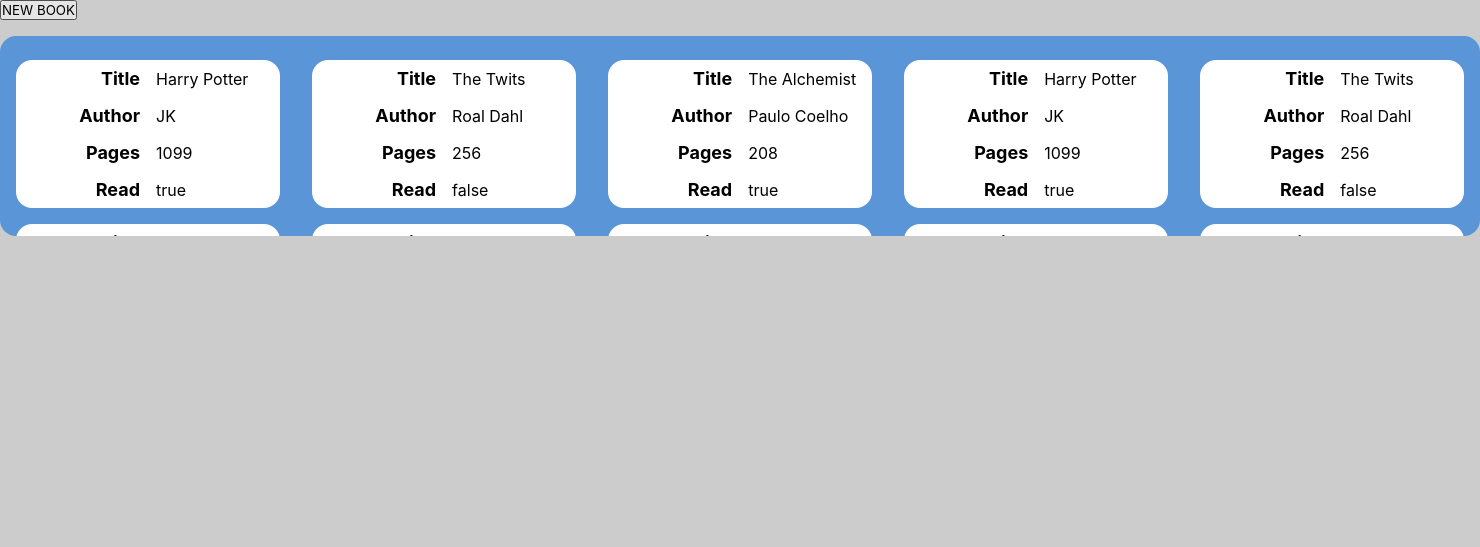
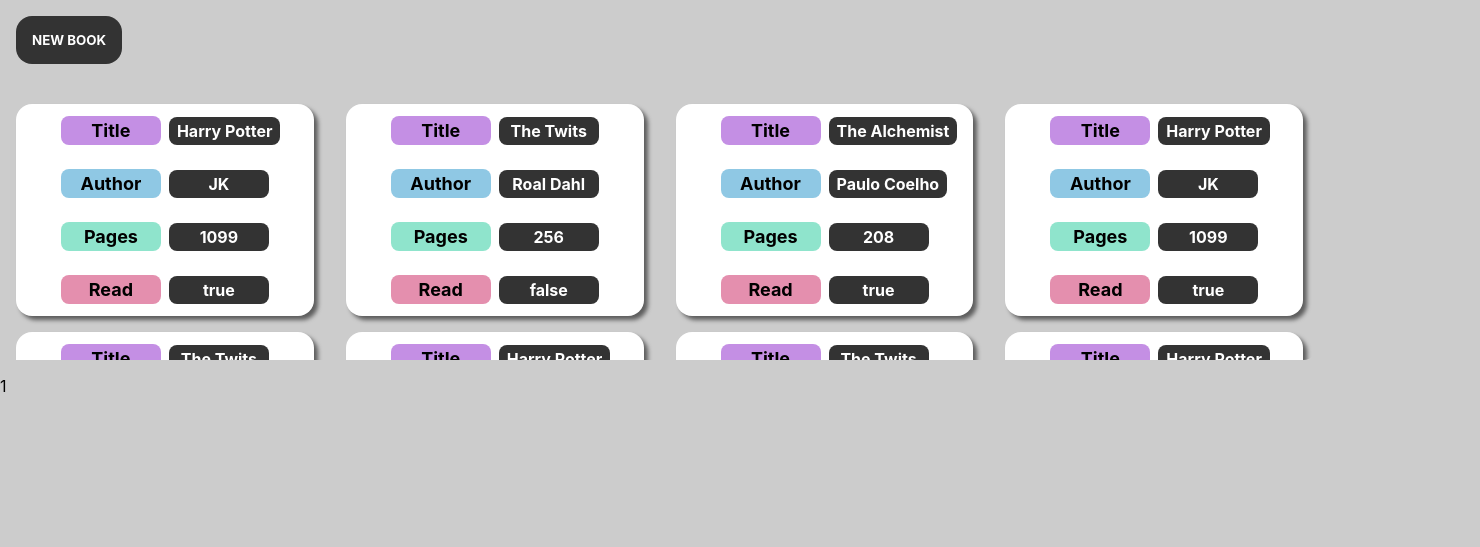
Before and after one commit to worthyag/JS-Library-App, a plain HTML site: page index.html in a window 1280 px wide. Shown: the whole page, 1480 px wide, since content can reach past the window. Drawn offline with Linux system fonts and the light colour scheme.

Commit message:
Updated the overall UI.

```diff
--- a/index.html
+++ b/index.html
@@ -9,7 +9,8 @@
     <script src="./books.js" defer></script>
 </head>
 <body>
-    <button>NEW BOOK</button>
+    <button class="new-book">NEW BOOK</button>
     <div class="container"></div>
+    <form class="book-form" action="">1</form>
 </body>
 </html>
--- a/style.css
+++ b/style.css
@@ -10,17 +10,32 @@ body {
     color: #000;
 }
 
+.new-book {
+    font-weight: bold;
+    background-color: #333;
+    color: #fff;
+    padding: 16px;
+    border: none;
+    border-radius: 16px;
+    margin: 16px 0 0 16px;
+}
+
+.new-book:hover {
+    cursor: pointer;
+    background-color: rgba(51, 51, 51, 0.829);
+}
+
 .container {
-    background-color: rgb(90, 149, 216);
+    /* background-color: rgb(90, 149, 216); */
     border-radius: 16px;
     width: max-content;
     margin: 16px auto;
     text-align: center;
     padding: 16px 0;
     overflow-y: scroll;
-    height: 200px;
+    height: 280px;
     display: grid;
-    grid-template-columns: repeat(5, 1fr);
+    grid-template-columns: repeat(4, 1fr);
 }
 
 .book-box {
@@ -28,10 +43,26 @@ body {
     margin: 8px 16px;
     padding: 0 16px;
     border-radius: 16px;
+    box-shadow: 4px 4px 4px rgba(0, 0, 0, 0.544);
+}
+
+.book-box:hover {
+    transform: scale(1.02);
 }
 
 .book-box h4 {
     font-size: 18px;
+}
+
+.book-box p {
+    font-weight: bold;
+    background-color: #333;
+    color: #fff;
+    padding: 4px 8px 4px 8px;
+    min-width: 100px;
+    width: max-content;
+    border-radius: 8px;
+    overflow: scroll;
 }
 
 .group {
@@ -39,11 +70,30 @@ body {
     padding: 8px 0;
     grid-template-columns: 1fr 1fr;
     align-items: center;
+    gap: 8px;
 }
 
 .group h4 {
-    margin: 0 0 0 auto;
-    padding-right: 8px;
+    margin: 4px 0 4px auto;
+    padding: 4px 8px 4px 8px;
+    width: 100px;
+    border-radius: 8px;
+}
+
+.book-box div:nth-of-type(1) h4 {
+    background-color: rgb(196, 143, 228);
+}
+
+.book-box div:nth-of-type(2) h4 {
+    background-color: rgb(143, 200, 228);
+}
+
+.book-box div:nth-of-type(3) h4 {
+    background-color: rgb(143, 228, 204);
+}
+
+.book-box div:nth-of-type(4) h4 {
+    background-color: rgb(228, 143, 174);
 }
 
 .group p {
```
